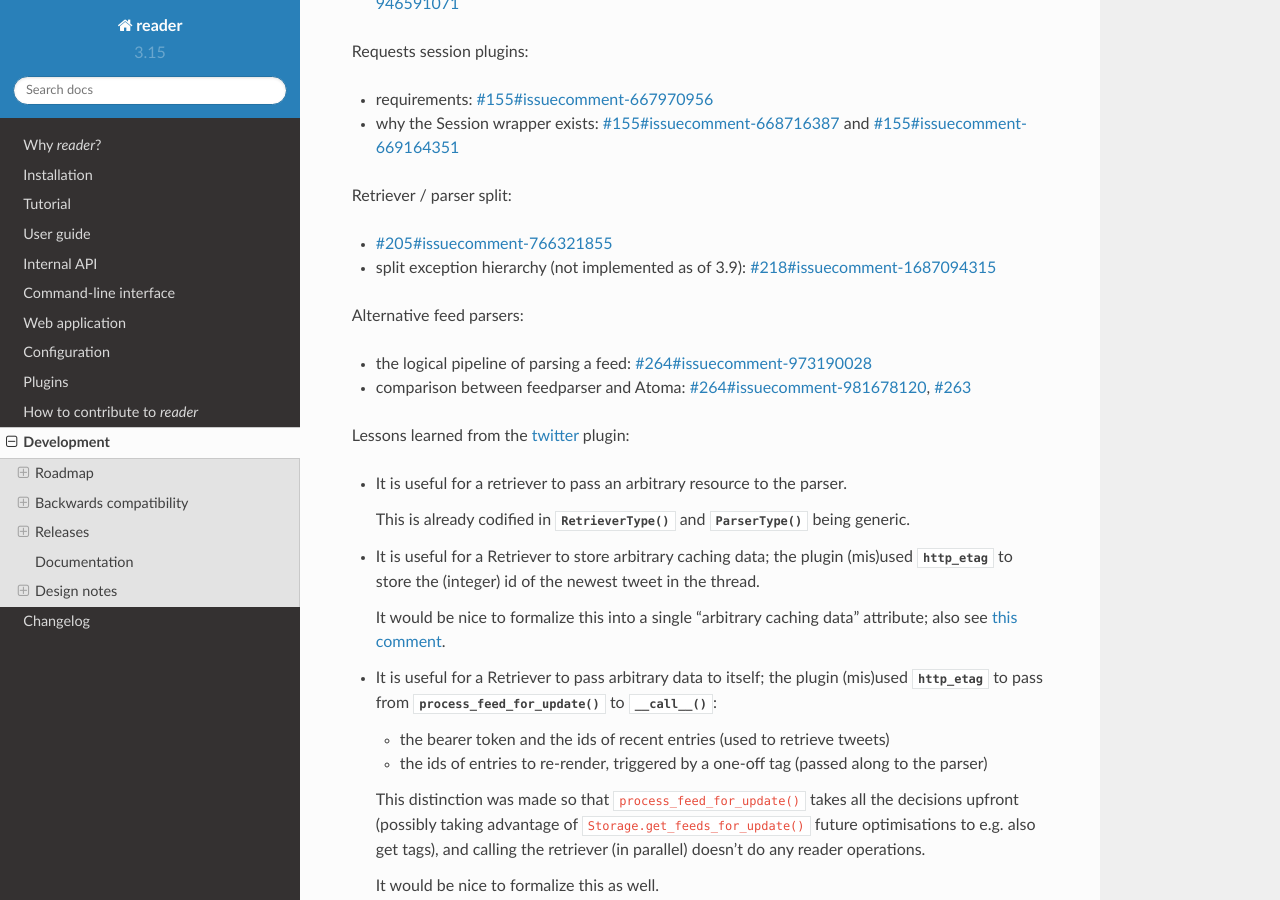
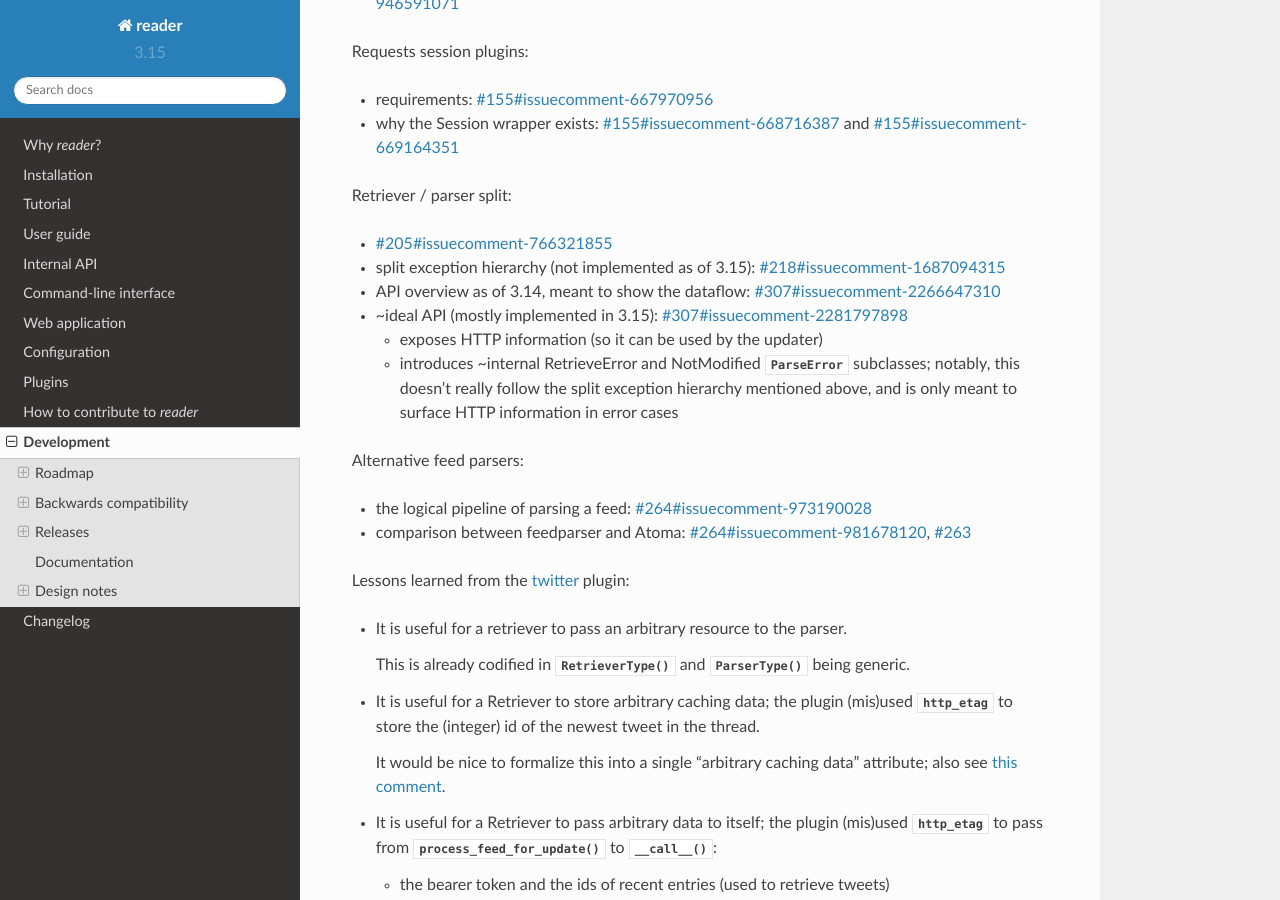
Before and after one commit to Alcides1123/reader, a Sphinx documentation site: the page built from docs/dev.rst, in a window 1280 px wide and 900 px high, scrolled down 6150 px. Built offline with Sphinx 7.4.7 and the Read the Docs theme 2.0.0, drawn with Linux system fonts in a browser that asks for light colours; pages that are not in the unit, such as notebooks, are missing from menus.

Commit message:
Update parser API docs. #307

```diff
--- a/CHANGES.rst
+++ b/CHANGES.rst
@@ -10,6 +10,12 @@ Version 3.15
 ------------
 
 Unreleased
+
+* Update the parser API to expose HTTP information to the updater. (:issue:`307`)
+
+  .. note::
+
+    The (unstable) :class:`.RetrieverType` protocol used by custom retrievers changed.
 
 
 Version 3.14
--- a/docs/dev.rst
+++ b/docs/dev.rst
@@ -378,8 +378,14 @@ Requests session plugins:
 Retriever / parser split:
 
 * :issue:`205#issuecomment-766321855`
-* split exception hierarchy (not implemented as of 3.9): :issue:`218#issuecomment-1687094315`
+* split exception hierarchy (not implemented as of 3.15): :issue:`218#issuecomment-1687094315`
+* API overview as of 3.14, meant to show the dataflow: :issue:`307#issuecomment-2266647310`
+* ~ideal API (mostly implemented in 3.15): :issue:`307#issuecomment-2281797898`
 
+  * exposes HTTP information (so it can be used by the updater)
+  * introduces ~internal RetrieveError and NotModified :exc:`ParseError` subclasses;
+    notably, this doesn't really follow the split exception hierarchy mentioned above,
+    and is only meant to surface HTTP information in error cases
 
 Alternative feed parsers:
 
```
Also changed, not shown: docs/internal.rst (+32 -16 lines), 1 other file.
